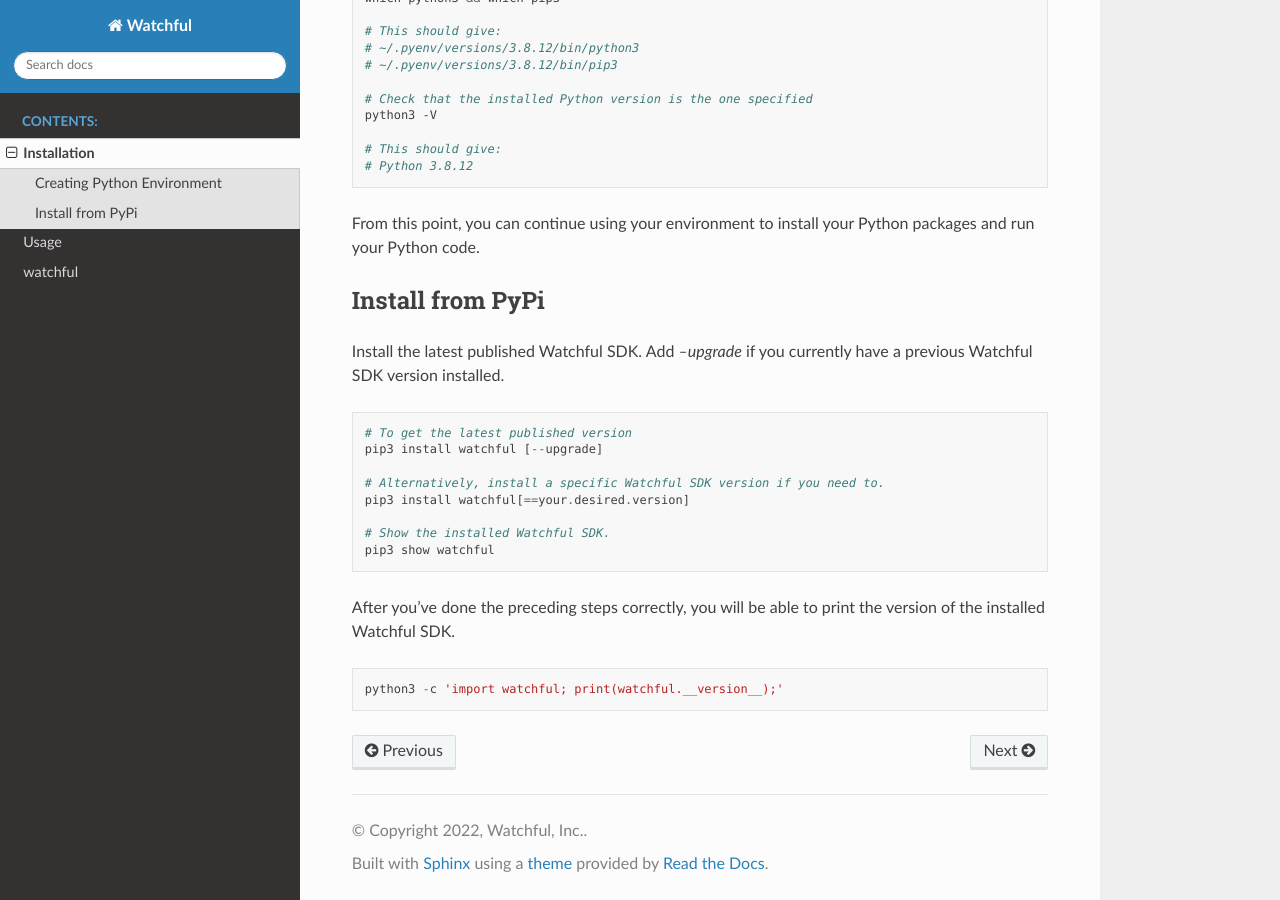
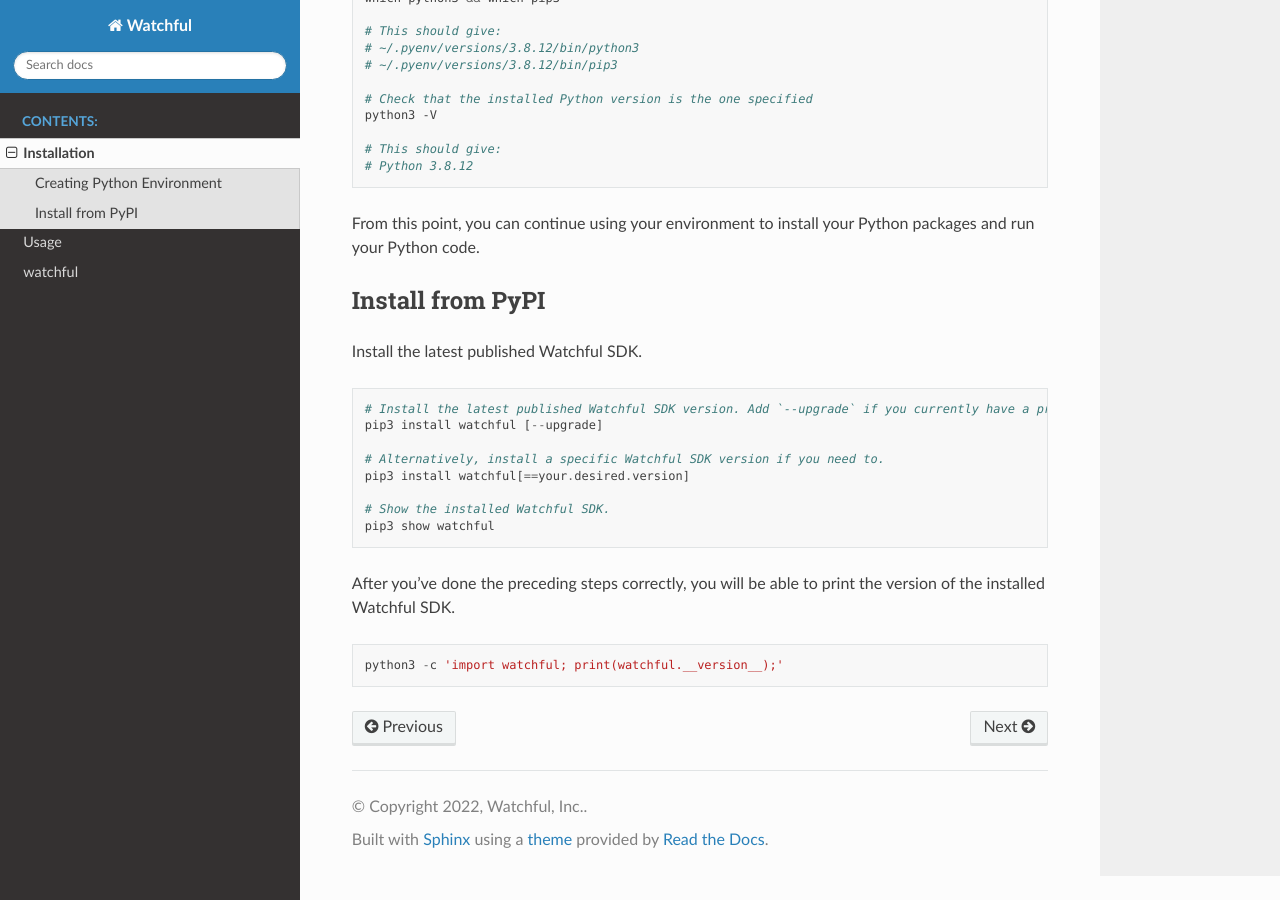
Before and after one commit to Watchfulio/watchful-py, a Sphinx documentation site: the page built from docs/source/install.rst, in a window 1280 px wide and 900 px high, scrolled down 624 px. Built offline with Sphinx 7.4.7 and the Read the Docs theme 2.0.0, drawn with Linux system fonts in a browser that asks for light colours; the version number could not be read and is left out.

Commit message:
move installation note to the relevant command

```diff
--- a/docs/source/install.rst
+++ b/docs/source/install.rst
@@ -39,15 +39,14 @@
 
 From this point, you can continue using your environment to install your Python packages and run your Python code.
 
-Install from PyPi
+Install from PyPI
 -----------------
 
-Install the latest published Watchful SDK. Add `--upgrade` if you currently have
-a previous Watchful SDK version installed.
+Install the latest published Watchful SDK.
 
 .. code-block:: python
 
-    # To get the latest published version
+    # Install the latest published Watchful SDK version. Add `--upgrade` if you currently have a previous version installed.
     pip3 install watchful [--upgrade]
 
     # Alternatively, install a specific Watchful SDK version if you need to.
@@ -56,8 +55,7 @@
     # Show the installed Watchful SDK.
     pip3 show watchful
 
-After you've done the preceding steps correctly, you will be able to print the
-version of the installed Watchful SDK.
+After you've done the preceding steps correctly, you will be able to print the version of the installed Watchful SDK.
 
 .. code-block:: python
 
```
